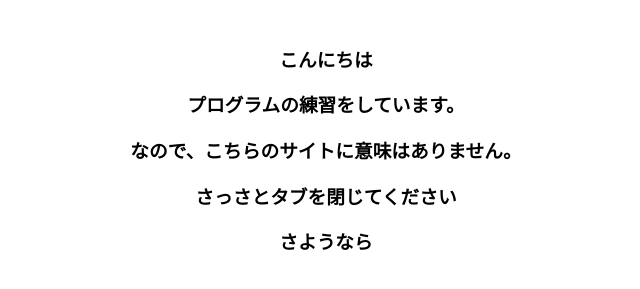
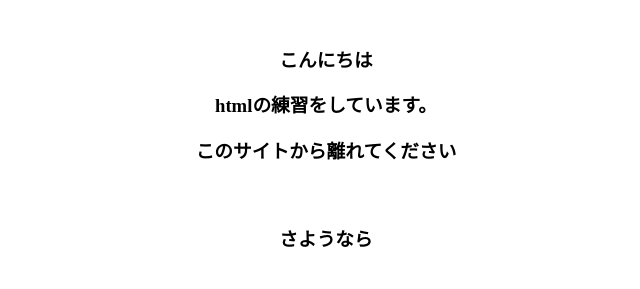
Before and after one commit to snowallay/practice1, a plain HTML site: page index.html in a window 1280 px wide. Shown: the part 143-432 px from the top of the page, without its empty margins (314-954 px from the left). Drawn offline with Linux system fonts and the light colour scheme.

Commit message:
Update index.html

```diff
--- a/index.html
+++ b/index.html
@@ -11,11 +11,10 @@
   </style>
 </head>
   <div>
-　<h1 style="text-align:center"><font face=”Hiragino Maru Gothic ProN”> 楓です。 </font></h1>
-　<h3 style="text-align:center">こんにちは</h3>
-  <h3 style="text-align:center">プログラムの練習をしています。</h3>
-  <h3 style="text-align:center">なので、こちらのサイトに意味はありません。</h3>
-  <h3 style="text-align:center">さっさとタブを閉じてください</h3>
-  <h3 style="text-align:center">さようなら</h3>
+　<h1 style="text-align:center"><span class="font">楓です。</span><br></h1>
+　<h3 style="text-align:center"><span class="font">こんにちは</span><br></h3>
+  <h3 style="text-align:center"><span class="font">htmlの練習をしています。</span><br></h3>
+  <h3 style="text-align:center"><span class="font">このサイトから離れてください</span><br></h3>
+　<h3 style="text-align:center"><span class="font">さようなら</span><br></h3>
 </body>
 </html>
```
